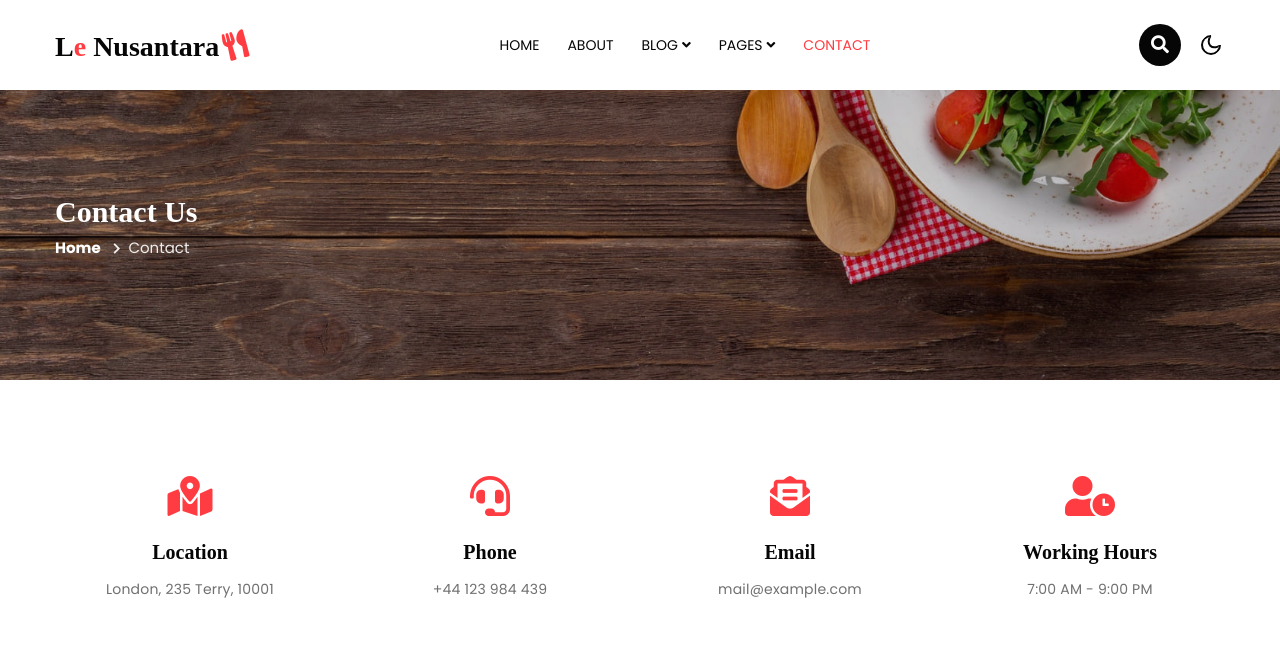
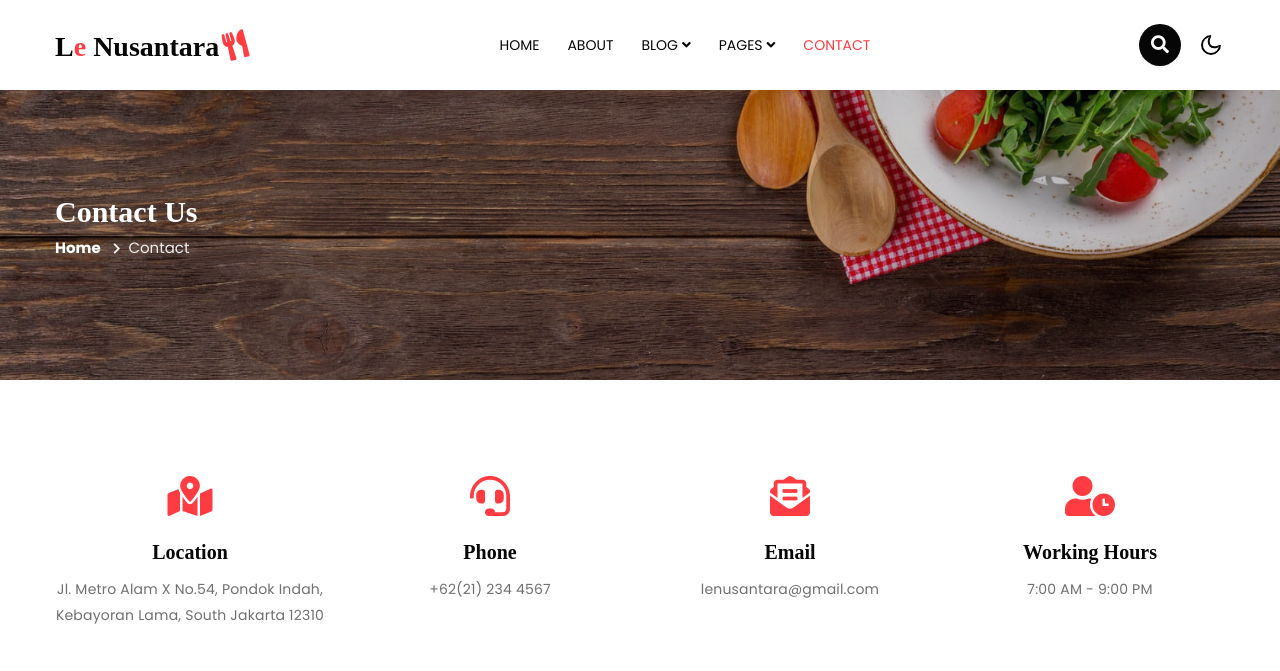
Before and after one commit to wallacelt25/Le-Nusantara, a plain HTML site: page contact.html in a window 1280 px wide. Shown: the top 671 px of the page. Drawn offline with Linux system fonts and the light colour scheme; a web font is replaced by a local one.

Commit message:
Edit text on contact page

```diff
--- a/contact.html
+++ b/contact.html
@@ -134,17 +134,17 @@
                 <div class="col-lg-3 col-sm-6 contact-info">
                     <i class="fas fa-map-marked-alt"></i>
                     <h4>Location</h4>
-                    <p>London, 235 Terry, 10001</p>
+                    <p>Jl. Metro Alam X No.54, Pondok Indah, Kebayoran Lama, South Jakarta 12310</p>
                 </div>
                 <div class="col-lg-3 col-sm-6 contact-info mt-md-0 mt-4">
                     <i class="fas fa-headset"></i>
                     <h4>Phone</h4>
-                    <p><a href="tel:+44 987 654 321">+44 123 984 439</a></p>
+                    <p><a href="tel:+62 21 234 4567">+62(21) 234 4567</a></p>
                 </div>
                 <div class="col-lg-3 col-sm-6 contact-info mt-lg-0 mt-4">
                     <i class="fas fa-envelope-open-text"></i>
                     <h4>Email</h4>
-                    <p><a href="mailto:mail@example.com" class="email">mail@example.com</a></p>
+                    <p><a href="mailto:mail@example.com" class="email">lenusantara@gmail.com</a></p>
                 </div>
                 <div class="col-lg-3 col-sm-6 contact-info mt-lg-0 mt-4">
                     <i class="fas fa-user-clock"></i>
```
